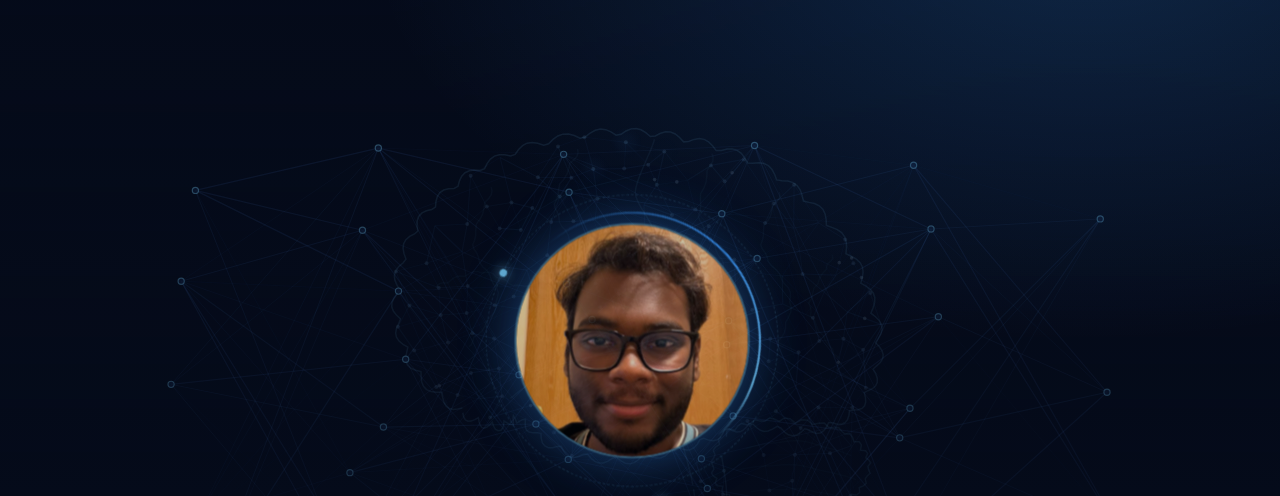
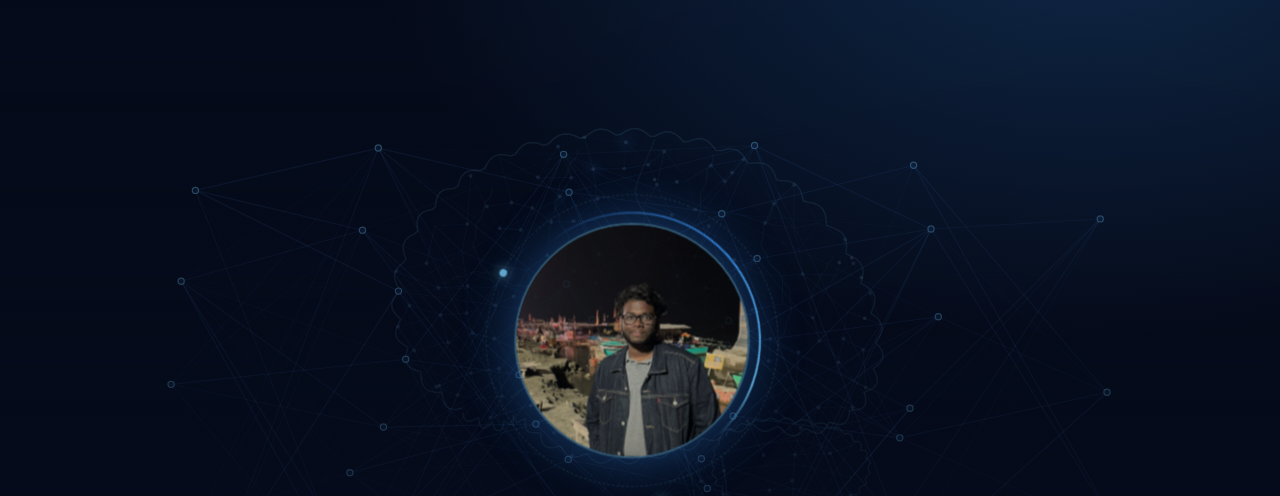
Before and after one commit to K-Haresh/K-Haresh.github.io, a plain HTML site: page index.html in a window 1280 px wide. Shown: the top 496 px of the page. Drawn offline with nearby package versions, Linux system fonts and the light colour scheme; animation ran at ten frames a second.

Commit message:
Update portrait image filename from haresh.jpg to Haresh.jpeg

```diff
--- a/index.html
+++ b/index.html
@@ -454,7 +454,7 @@
 <main id="top">
   <section class="intro" id="intro" aria-label="Introduction">
     <div class="wrap intro-inner">
-      <div class="portrait" style="--d:.1s"><div class="orbit"></div><div class="ring"></div><img src="images/haresh.jpg" alt="Portrait of Haresh Kothandaraman"></div>
+      <div class="portrait" style="--d:.1s"><div class="orbit"></div><div class="ring"></div><img src="images/Haresh.jpeg" alt="Portrait of Haresh Kothandaraman"></div>
       <h1 class="iname"><span style="--d:.35s">Haresh</span> <span class="last" style="--d:.5s">Kothandaraman</span></h1>
       <a class="scroll-hint" style="--d:.9s" href="#hero"><span></span>Scroll</a>
     </div>
```
